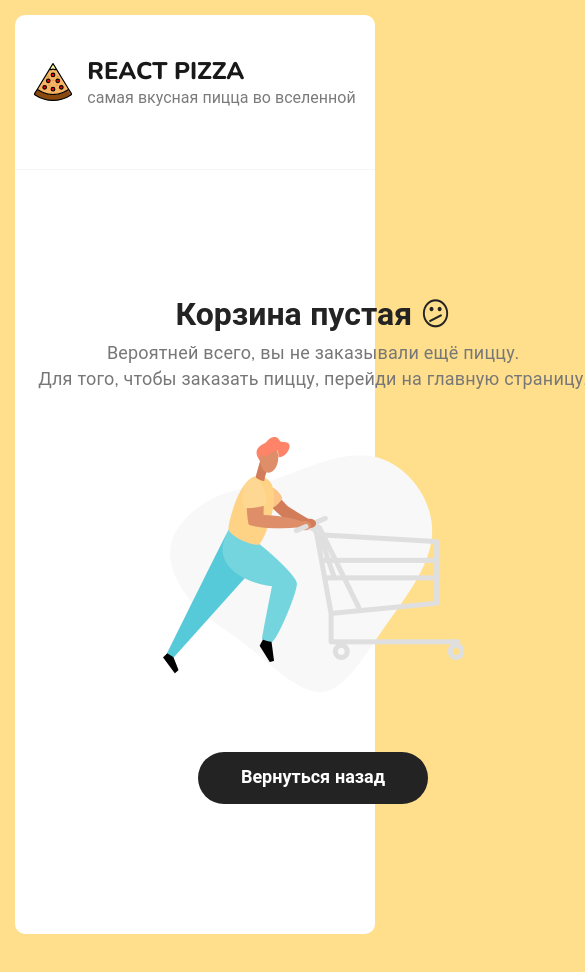
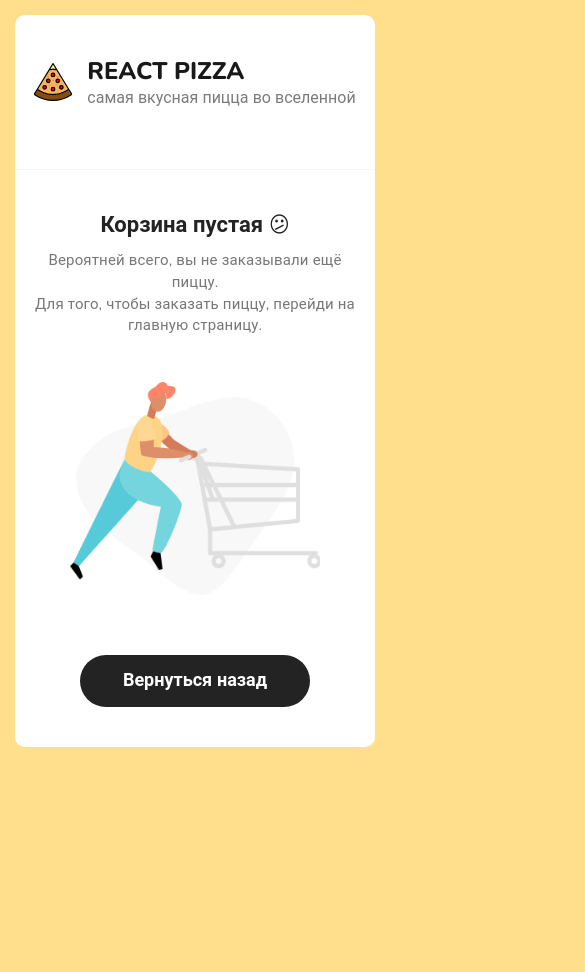
Before and after one commit to fundamentum71/Archakov-react-pizza-v2, a React (Create React App) app: page /cart in a window 390 px wide. Shown: the top 972 px of the page, 585 px wide, since content can reach past the window. After the commit the page ends 844 px from the top, so only its background shows below. Built offline with nearby package versions, Linux system fonts and the light colour scheme.

Commit message:
адаптив на поиск, пустую карзину, фуллпиццу и начал корзину

```diff
--- a/src/components/CartItem.tsx
+++ b/src/components/CartItem.tsx
@@ -45,9 +45,12 @@ export const CartItem: React.FC<CartItemProps> = ({
 
 	return (
 		<div className="cart__item">
+			<div className="cart__item-block-pizza">
 				<div className="cart__item-img">
 					<img className="pizza-block__image" src={imageUrl} alt="Pizza" />
 				</div>
+			</div>
+			<div className="cart__item-block-func">
 				<div className="cart__item-info">
 					<h3>{title}</h3>
 					<p>
@@ -97,6 +100,8 @@ export const CartItem: React.FC<CartItemProps> = ({
 				<div className="cart__item-price">
 					<b>{price * count} ₽</b>
 				</div>
+			</div>
+			<div className="cart__item-block-remove">
 				<div onClick={onClickRemove} className="cart__item-remove">
 					<div className="button button--outline button--circle">
 						<svg
@@ -115,5 +120,6 @@ export const CartItem: React.FC<CartItemProps> = ({
 					</div>
 				</div>
 			</div>
+		</div>
 	);
 };
--- a/src/components/Pagination/Pagination.module.scss
+++ b/src/components/Pagination/Pagination.module.scss
@@ -1,4 +1,5 @@
 .root {
+	width: 275px;
 	li {
 		display: inline-block;
 	}
@@ -18,6 +19,9 @@
 			color: #ffffff;
 		}
 	}
+	@media (max-width: 645px) {
+		margin: 0 auto;
+	}
 }
 
 :global {
--- a/src/components/Search/Search.module.scss
+++ b/src/components/Search/Search.module.scss
@@ -1,11 +1,15 @@
 .root {
 	position: relative;
-	left: -120px;
+	margin: 0 20px 0 20px;
+	//left: -120px;
+	@media (max-width: 770px) {
+		margin: 0 10px 0 10px;
+	}
 }
 
 .input {
 	border: 1px solid rgba(0, 0, 0, 0.1);
-	padding: 12px 20px 12px 40px;
+	padding: 12px 40px 12px 40px;
 	width: 400px;
 	border-radius: 10px;
 	font-size: 16px;
@@ -13,6 +17,16 @@
 
 	&:focus {
 		border: 1px solid rgba(0, 0, 0, 0.2);
+	}
+	@media (max-width: 980px) {
+		width: 200px;
+	}
+	@media (max-width: 670px) {
+		width: 180px;
+	}
+	@media (max-width: 645px) {
+		width: 300px;
+		margin: 20px;
 	}
 }
 
@@ -23,6 +37,10 @@
 	position: absolute;
 	top: 13px;
 	left: 13px;
+	@media (max-width: 645px) {
+		top: 33px;
+		left: 33px;
+	}
 }
 
 .iconClose {
@@ -36,4 +54,8 @@
 		opacity: 0.8;
 		cursor: pointer;
 	}
+	@media (max-width: 645px) {
+		top: 33px;
+		right: 33px;
+	}
 }
--- a/src/redux/cart/slice.ts
+++ b/src/redux/cart/slice.ts
@@ -2,8 +2,6 @@ import { createSlice, PayloadAction } from '@reduxjs/toolkit';
 import { calcTotalPrice } from '../../utils/calcTotalPrice';
 import { getCartFromLS } from '../../utils/getCartFromLS';
 import { CartItem, CartSliceState } from './types';
-
-//const { items, totalPrice } = getCartFromLS();
 
 const initialState: CartSliceState = getCartFromLS();
 
--- a/src/scss/app.scss
+++ b/src/scss/app.scss
@@ -97,15 +97,20 @@ body {
 		.content__title {
 			margin: 0;
 		}
+		@media (max-width: 540px) {
+			margin: 0 auto 0 auto;
+		}
 	}
 	&__fullpizza {
 		display: flex;
 		justify-content: center;
+		@media (max-width: 891px) {
+			display: block;
+		}
 	}
 	.fullpizza {
 		&__img {
 			width: 400px;
-			height: 400px;
 			margin-right: 10%;
 		}
 		&__desc {
@@ -121,6 +126,13 @@ body {
 			a {
 				display: flex;
 				justify-content: end;
+			}
+		}
+		@media (max-width: 891px) {
+			&__img {
+				width: 300px;
+				margin: 0 auto;
+				display: block;
 			}
 		}
 	}
@@ -192,6 +204,25 @@ body {
 		padding-top: 30px;
 		margin-top: 30px;
 
+		@media (max-width: 720px) {
+			display: flex;
+			//width: 300px;
+			//margin: 30px auto;
+			&-block-pizza {
+				width: 300px;
+				margin: 0 auto 20px auto;
+			}
+			&-block-func {
+				width: 100%;
+				display: block !important;
+			}
+		}
+
+		&-block-func {
+			width: 100%;
+			display: flex;
+		}
+
 		&-img {
 			display: flex;
 			align-items: center;
@@ -221,6 +252,9 @@ body {
 				font-size: 18px;
 				color: #8d8d8d;
 			}
+		}
+		@media (max-width: 830px) {
+			text-align: center;
 		}
 
 		&-count {
@@ -274,7 +308,9 @@ body {
 		&-remove {
 			display: flex;
 			align-items: center;
-			justify-content: flex-end;
+
+			height: 10px;
+			justify-content: center;
 			width: 4%;
 
 			.button {
@@ -370,7 +406,7 @@ body {
 
 	&--empty {
 		margin: 0 auto;
-		width: 560px;
+		max-width: 560px;
 		text-align: center;
 
 		h2 {
@@ -403,5 +439,34 @@ body {
 			font-weight: 600;
 			font-size: 18px;
 		}
+		@media (max-width: 770px) {
+			max-width: 450px;
+			h2 {
+				font-size: 30px;
+			}
+
+			p {
+				font-size: 18px;
+			}
+
+			img {
+				width: 300px;
+			}
+		}
+		@media (max-width: 540px) {
+			max-width: 380px;
+			h2 {
+				font-size: 22px;
+			}
+
+			p {
+				font-size: 15px;
+			}
+
+			img {
+				width: 250px;
+				margin: 45px auto 60px auto;
+			}
+		}
 	}
 }
```
Lines whose indentation alone changed are shown as unchanged.
